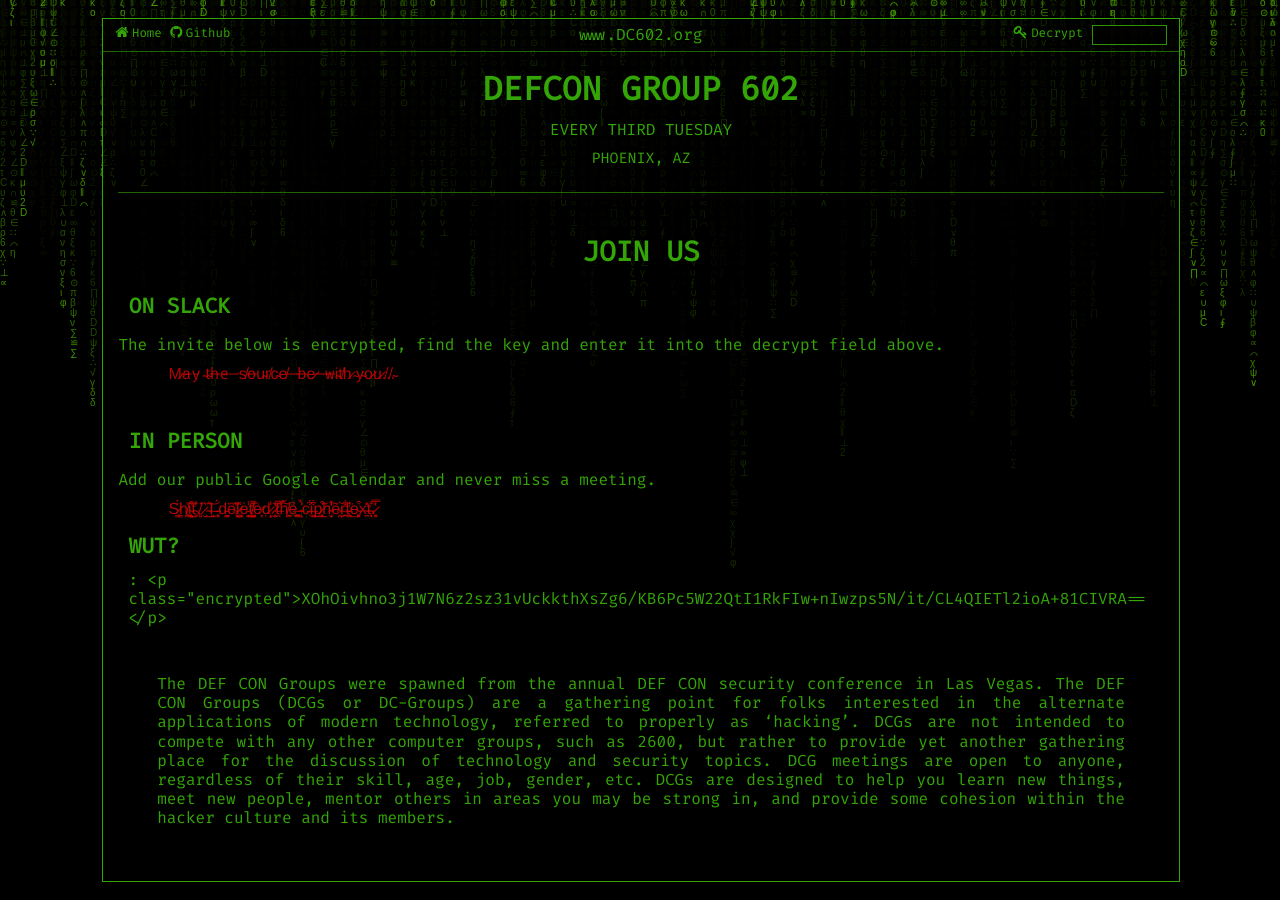
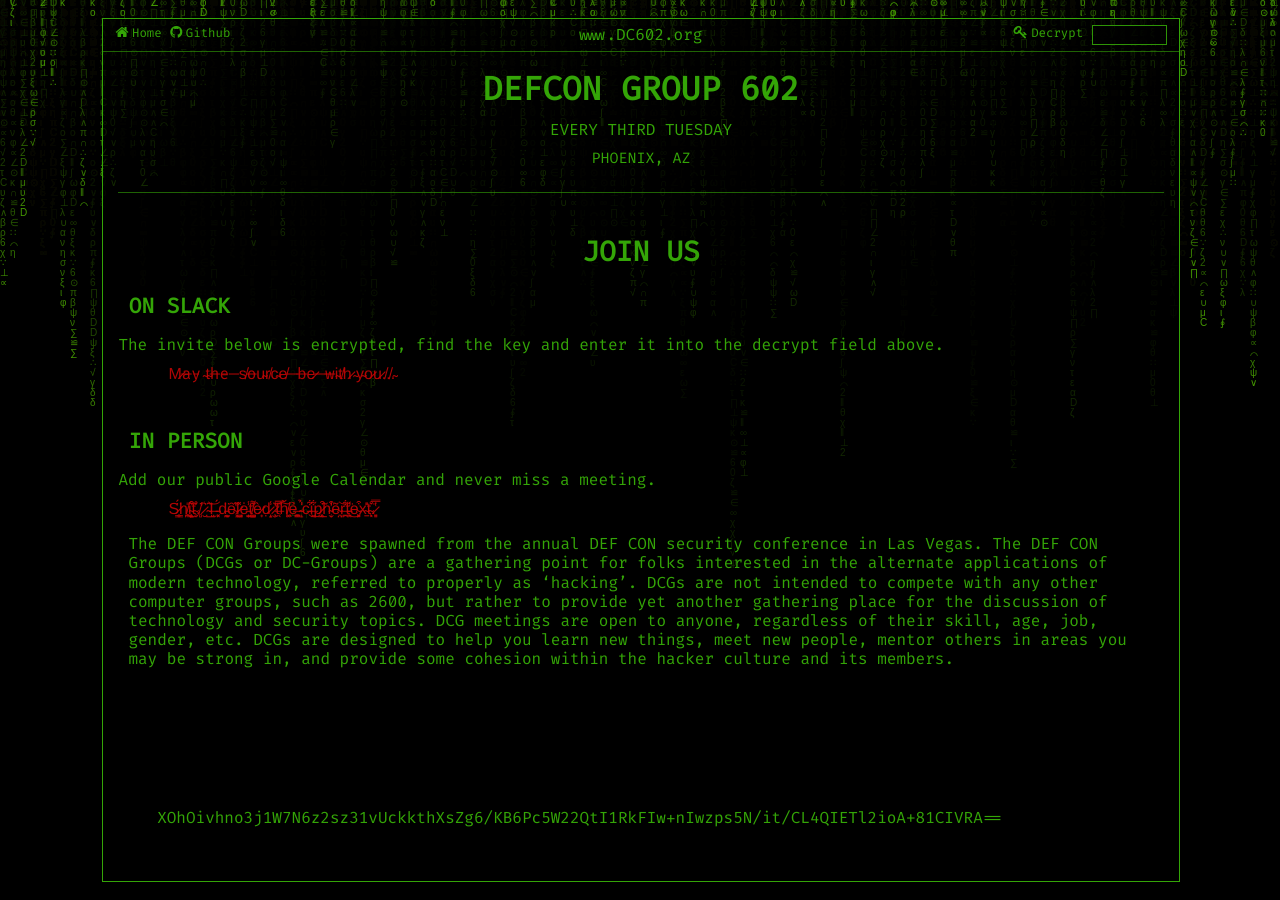
Before and after one commit to dc602/dc602-website, a Jekyll site: the page built from pages/index.md, in a window 1280 px wide. Built offline with Jekyll 4.4.1, drawn with Linux system fonts in a browser that asks for light colours.

Commit message:
It's not my HTML that sucks.
It's my understanding of the pre-process

```diff
--- a/pages/index.md
+++ b/pages/index.md
@@ -39,11 +39,10 @@ Add our public Google Calendar and never miss a meeting.
 : <p class="encrypted" id="52YRRyEuyT7qg4f3QlYgZARZ5Flp2tO0FaxP/OvOYect3ecYyIusip/TMwYw==">S̷̥͇̈́h̸̪̥̎͜i̴̧̤̝͛̃͒t̴̥̍̊.̸̛̻̇ ̷̮͛ ̴̺͂͘͝I̶̫̝ ̵̗͓́d̵̰̝̠̈ȇ̴̹̔̋l̷̺̬̪̽ė̵̯̩̬̾t̸͈̳̺͌̕è̷̟ḍ̷̝̝̾ ̷̧̫̓̆͘t̶͔̅͂͠ȟ̸͖͚ẻ̶̪̥͚ ̴̝̉͑͗c̵͋͜i̶̱͖͋p̷̨̯̲̃͒h̴̬̜̓̍͒ẽ̴͉̤͝r̶̪̯͋t̵̗͉̓͘͜e̴̙̙͓͒x̴̠̎̍t̴͕̖̊̇͘.̷̞͈̔̿</p>
 
 The DEF CON Groups were spawned from the annual DEF CON security conference in Las Vegas. The DEF CON Groups (DCGs or DC-Groups) are a gathering point for folks interested in the alternate applications of modern technology, referred to properly as 'hacking'. DCGs are not intended to compete with any other computer groups, such as 2600, but rather to provide yet another gathering place for the discussion of technology and security topics. DCG meetings are open to anyone, regardless of their skill, age, job, gender, etc. DCGs are designed to help you learn new things, meet new people, mentor others in areas you may be strong in, and provide some cohesion within the hacker culture and its members.
-{: style="text-align: justify; left: 0; bottom: 0; position: absolute; margin: 5%;"}
 
-### WUT?
 <!--
 Key and IV: xn--80adpqfl4azf.xn--90aihh7a.space
 Alg: AES128-CBC
 -->
-: <p class="encrypted">XOhOivhno3j1W7N6z2sz31vUckkthXsZg6/KB6Pc5W22QtI1RkFIw+nIwzps5N/it/CL4QIETl2ioA+81CIVRA==</p>
+XOhOivhno3j1W7N6z2sz31vUckkthXsZg6/KB6Pc5W22QtI1RkFIw+nIwzps5N/it/CL4QIETl2ioA+81CIVRA==
+{: style="text-align: justify; left: 0; bottom: 0; position: absolute; margin: 5%;"}
```
